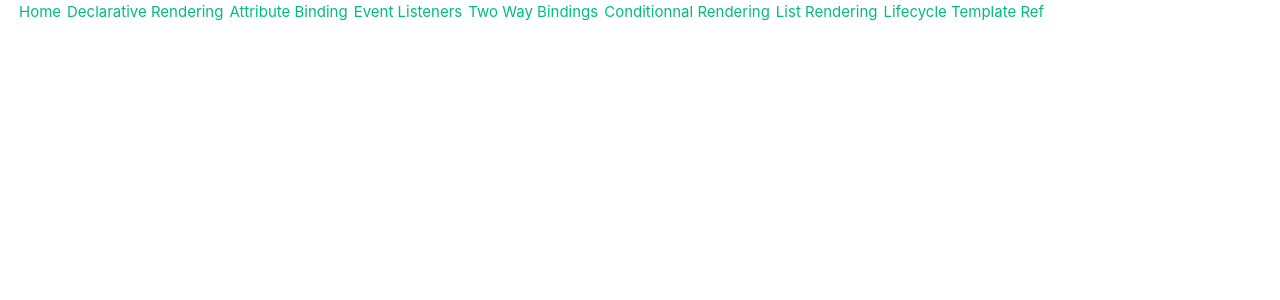
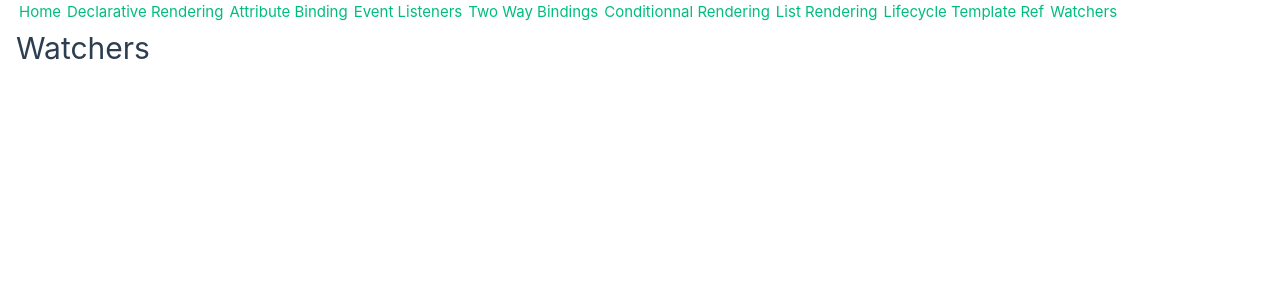
Before and after one commit to ShotGunShack/vue_composition_api_style, a Vue app: page /watcher in a window 1280 px wide. Shown: the top 300 px of the page. Built offline with nearby package versions, Linux system fonts and the light colour scheme.

Commit message:
watchers : create a basic component and its associated route + router-link

```diff
--- a/src/App.vue
+++ b/src/App.vue
@@ -24,6 +24,7 @@
   <router-link to="/conditionnal-rendering">Conditionnal Rendering</router-link>
   <router-link to="/list-rendering">List Rendering</router-link>
   <router-link to="/lifecycle-template-ref">Lifecycle Template Ref</router-link>
+  <router-link to="/watcher">Watchers</router-link>
   <router-view />
 
 
--- /dev/null
+++ b/src/components/Watcher.vue
@@ -0,0 +1,3 @@
+<template>
+    <h1>Watchers</h1>
+</template>
--- a/src/router/index.js
+++ b/src/router/index.js
@@ -7,6 +7,7 @@ import TwoWayBindings from '@/components/TwoWayBindings.vue';
 import ConditionnalRendering from '@/components/ConditionnalRendering.vue';
 import ListRendering from '@/components/ListRendering.vue';
 import LifeCycleTemplateRef from '@/components/LifeCycleTemplateRef.vue';
+import Watcher from '@/components/Watcher.vue';
 
 const routes = [
     {
@@ -48,6 +49,11 @@ const routes = [
         path: '/lifecycle-template-ref',
         name: 'Lifecycle Template Ref',
         component: LifeCycleTemplateRef
+    },
+    {
+        path: '/watcher',
+        name: 'Watcher',
+        component: Watcher
     }
 ];
 
```
